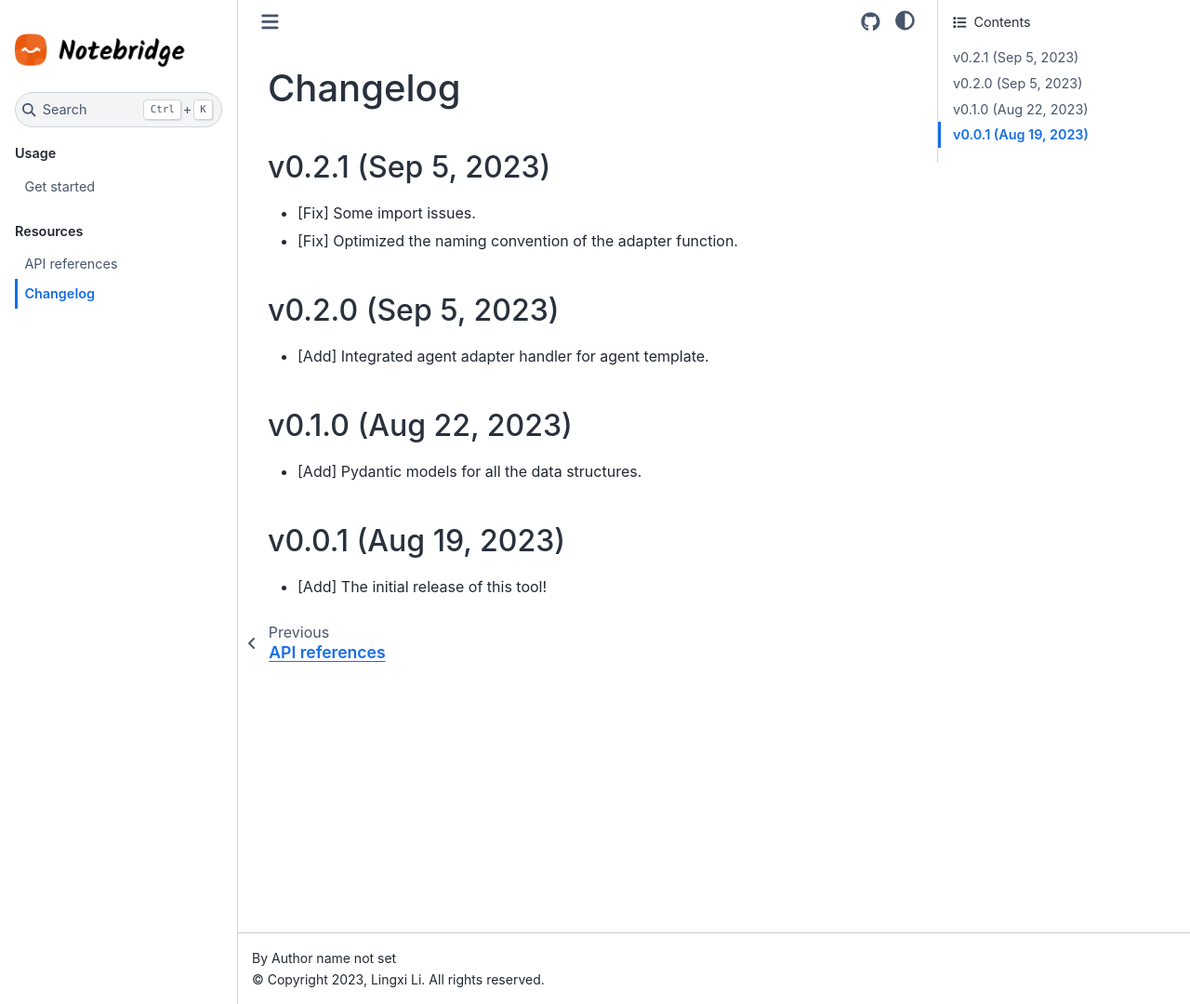
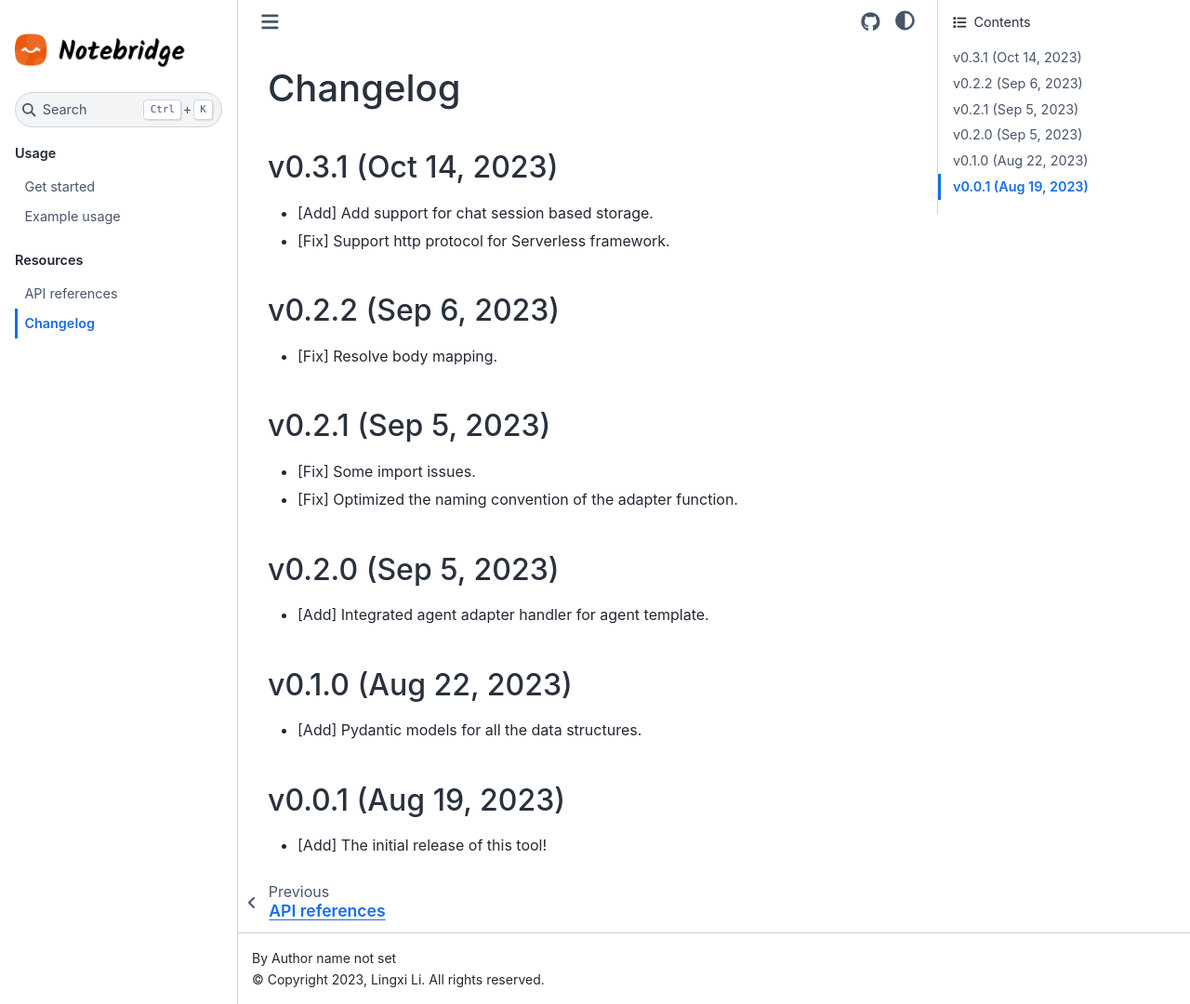
Before and after one commit to lilingxi01/notebridge, a Sphinx documentation site: the page built from docs/source/resources/changelog.md, in a window 1280 px wide and 1080 px high. Shown: the whole window at 93% size. Built offline with Sphinx 7.4.7 and the Sphinx Book theme 1.1.4, drawn with Linux system fonts in a browser that asks for light colours.

Commit message:
docs: add example code and changelog.

```diff
--- a/docs/source/resources/changelog.md
+++ b/docs/source/resources/changelog.md
@@ -1,4 +1,11 @@
 # Changelog
+
+## v0.3.1 (Oct 14, 2023)
+* [Add] Add support for chat session based storage.
+* [Fix] Support http protocol for Serverless framework.
+
+## v0.2.2 (Sep 6, 2023)
+* [Fix] Resolve body mapping.
 
 ## v0.2.1 (Sep 5, 2023)
 * [Fix] Some import issues.
```
Also changed, not shown: docs/source/example-usage.md (added, +42 -0 lines), docs/source/get-started.md (+1 -1 lines), docs/source/index.md (+1 -0 lines).
